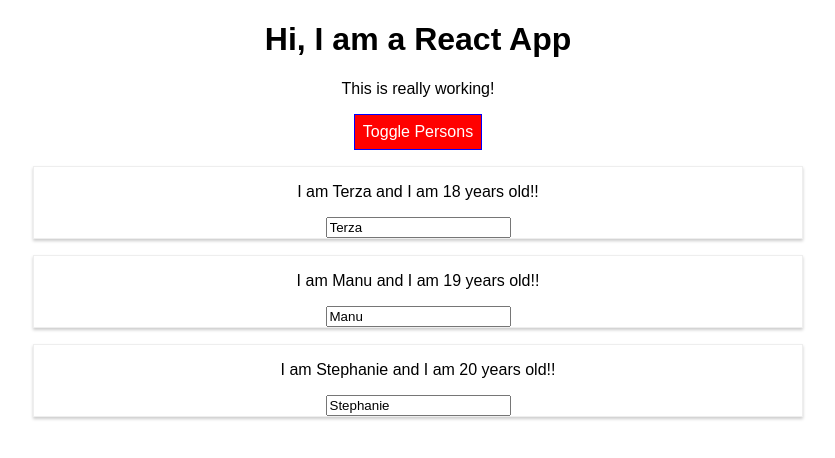
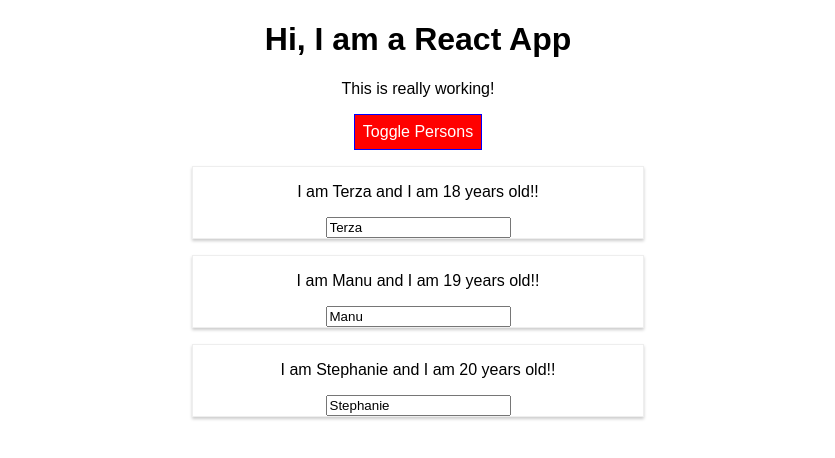
Before and after one commit to zerga9/React-guide, a React (Create React App) app: page / in a window 1280 px wide. Both pictures are taken after a click on the button "Toggle Persons". Shown: the top 458 px of the page, without its empty margins (222-1057 px from the left). Built offline with nearby package versions, Linux system fonts and the light colour scheme.

Commit message:
Use StyleRoot of Radium to get media-query

```diff
--- a/src/App.js
+++ b/src/App.js
@@ -1,7 +1,7 @@
 import React, { Component } from 'react';
 import './App.css';
 import Person from './Person/Person.js'
-import Radium from 'radium';
+import Radium, { StyleRoot } from 'radium';
 
 class App extends Component {
   state = {
@@ -92,6 +92,7 @@
    }
 
     return (
+      <StyleRoot>
       <div className="App">
         <h1> Hi, I am a React App</h1>
         <p className={classes.join(' ')}>This is really working!</p>
@@ -100,6 +101,7 @@
         onClick={this.togglePersonsHandler}>Toggle Persons</button>
         {persons}
       </div>
+    </StyleRoot>
     );
     // return React.createElement('div', {className: 'App'}, React.createElement('h1', null, 'Does this work now?'))
   }
--- a/src/Person/Person.css
+++ b/src/Person/Person.css
@@ -6,3 +6,9 @@
   padding: 16 px;
   text-align: center;
 }
+
+/* @media (min-width: 500px) {
+  .Person {
+    width: 450px;
+  }
+} */
--- a/src/Person/Person.js
+++ b/src/Person/Person.js
@@ -3,7 +3,12 @@
 import Radium from 'radium';
 
 const person = (props) => {
-  return (<div className="Person">
+  const style = {
+    '@media (min-width: 500px)': {
+      width: '450px'
+    }
+  }
+  return (<div className="Person" style={style}>
     <p onClick={props.click}>I am {props.name} and I am {props.age} years old!!</p>
     <p>{props.children}</p>
     <input type='text' onChange={props.changed} value={props.name}/>
```
